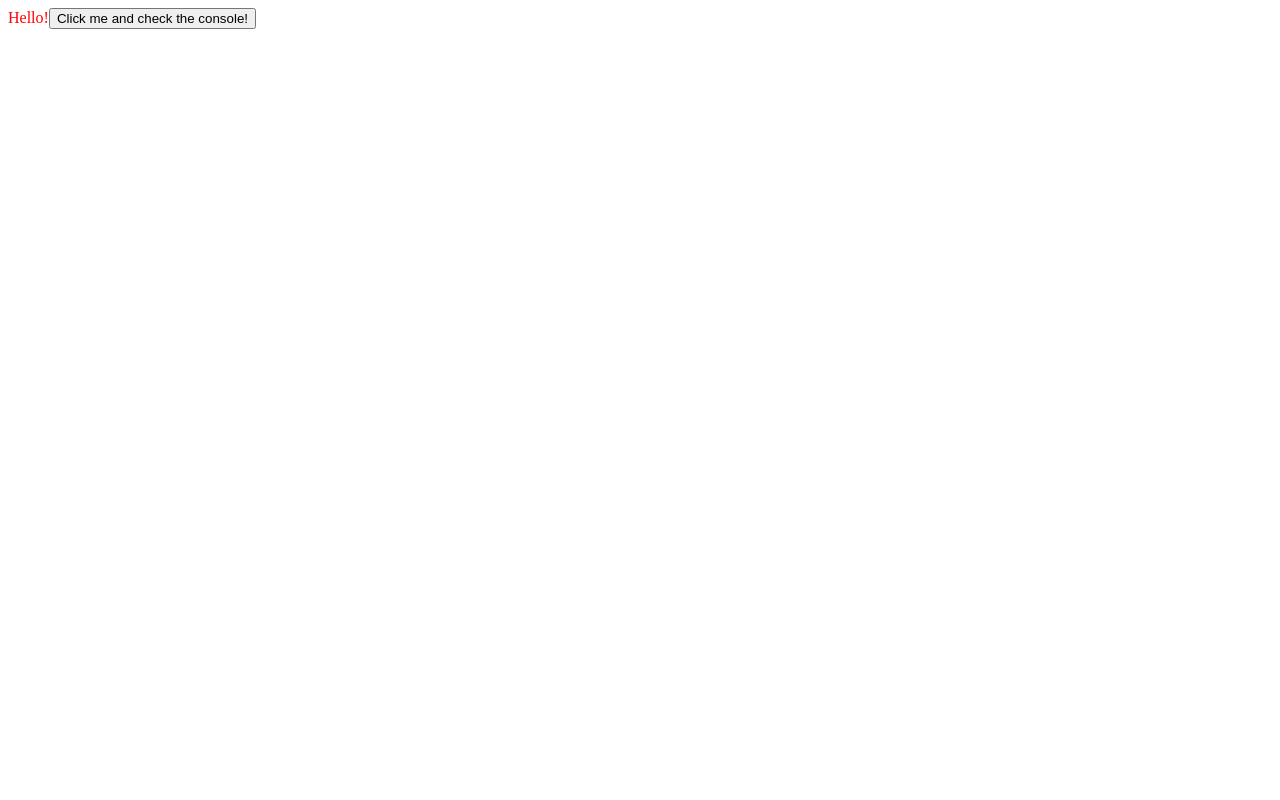
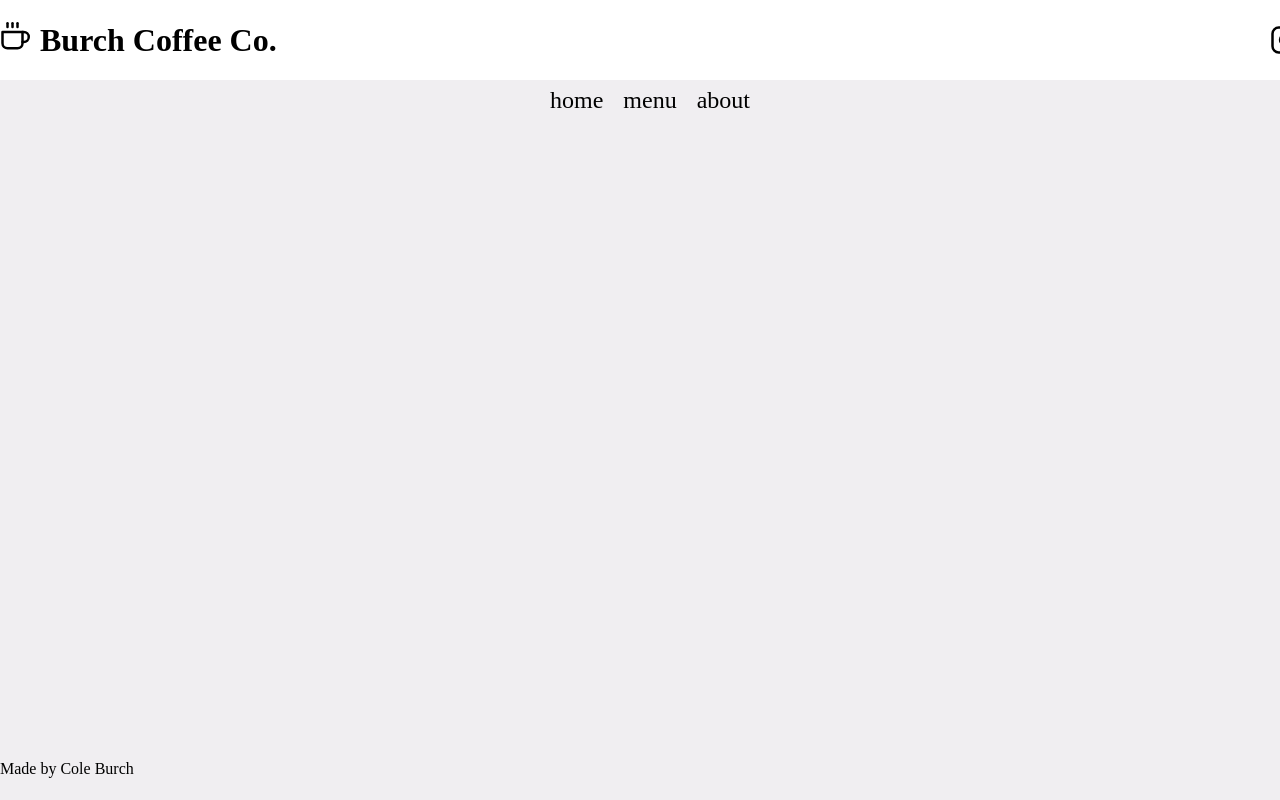
Before and after one commit to ColeBurch/odin-restaurant, a website built with webpack: page dist/index.html in a window 1280 px wide. Built offline with nearby package versions, Linux system fonts and the light colour scheme.

Commit message:
Create general website layout

```diff
--- a/src/index.js
+++ b/src/index.js
@@ -1,19 +1,83 @@
 import "./style.css";
 import printMe from "./print.js";
+import InstagramSVG from "./images/instagram.svg";
+import CoffeeSVG from "./images/coffee.svg";
 
-function component() {
-  const element = document.createElement("div");
-  const btn = document.createElement("button");
+function mainBody() {
+  const wrapper = document.createElement("div");
+  wrapper.classList.add("wrapper");
 
-  element.textContent = "Hello!";
-  element.classList.add("hello");
+  const header = document.createElement("header");
+  header.classList.add("header");
 
-  btn.innerHTML = "Click me and check the console!";
-  btn.onclick = printMe;
+  const container = document.createElement("div");
+  container.classList.add("container");
 
-  element.appendChild(btn);
+  const leftContainer = document.createElement("div");
+  leftContainer.classList.add("leftContainer");
 
-  return element;
+  const coffee = new Image();
+  coffee.src = CoffeeSVG;
+  coffee.classList.add("coffee");
+
+  const logo = document.createElement("h1");
+  logo.classList.add("logo");
+  logo.textContent = "Burch Coffee Co.";
+
+  const instagram = new Image();
+  instagram.src = InstagramSVG;
+  instagram.classList.add("instagram");
+
+  leftContainer.appendChild(coffee);
+  leftContainer.appendChild(logo);
+
+  container.appendChild(leftContainer);
+  container.appendChild(instagram);
+
+  header.appendChild(container);
+  wrapper.appendChild(header);
+
+  const navButtonsContainer = document.createElement("div");
+  navButtonsContainer.classList.add("navButtonsContainer");
+
+  const home = document.createElement("div");
+  home.classList.add("navButton");
+  home.textContent = "home";
+  home.addEventListener("click", printMe);
+
+  const menu = document.createElement("div");
+  menu.classList.add("navButton");
+  menu.textContent = "menu";
+
+  const about = document.createElement("div");
+  about.classList.add("navButton");
+  about.textContent = "about";
+
+  navButtonsContainer.appendChild(home);
+  navButtonsContainer.appendChild(menu);
+  navButtonsContainer.appendChild(about);
+
+  wrapper.appendChild(navButtonsContainer);
+
+  const contentBox = document.createElement("div");
+  contentBox.classList.add("contentBox");
+
+  wrapper.appendChild(contentBox);
+
+  return wrapper;
 }
 
-document.body.appendChild(component());
+function getFooter() {
+  const footer = document.createElement("div");
+
+  const footerText = document.createElement("div");
+  footerText.classList.add("footerText");
+  footerText.textContent = "Made by Cole Burch";
+
+  footer.appendChild(footerText);
+
+  return footer;
+}
+
+document.body.appendChild(mainBody());
+document.body.appendChild(getFooter());
--- a/src/style.css
+++ b/src/style.css
@@ -1,3 +1,55 @@
-.hello {
-  color: red;
+* {
+  margin: 0px;
 }
+
+html,
+body {
+  height: 100%;
+}
+
+.wrapper {
+  min-height: 100%;
+  margin-bottom: -40px;
+  display: grid;
+  grid-template-rows: 80px 40px 1fr;
+  background-color: #f0eef1;
+}
+
+.wrapper::after {
+  content: "";
+  display: block;
+}
+
+.header {
+  display: flex;
+  background-color: white;
+  box-shadow: rgba(0, 0, 0, 0.16) 0px, 1px, 4px;
+  justify-content: center;
+}
+
+.container {
+  width: 1300px;
+  display: flex;
+  justify-content: space-between;
+  align-items: center;
+}
+
+.leftContainer {
+  display: flex;
+  gap: 10px;
+}
+
+img {
+  height: 30px;
+}
+
+.navButtonsContainer {
+  display: flex;
+  align-items: center;
+  justify-content: center;
+  gap: 20px;
+}
+
+.navButton {
+  font-size: 24px;
+}
```
Also changed, not shown: dist/63ddee6e256674317cbb.svg (added), dist/7d97391465d60f2909c4.svg (added), dist/index.bundle.js, dist/index.html, dist/main.js (deleted), dist/print.bundle.js, dist/runtime.bundle.js (added), src/images/coffee.svg (added), src/images/instagram.svg (added).
